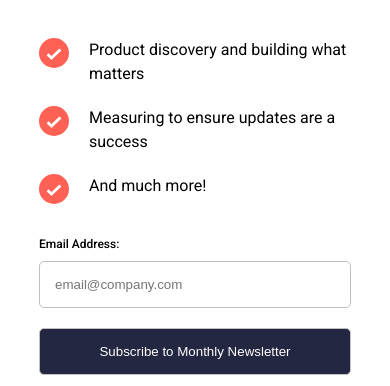
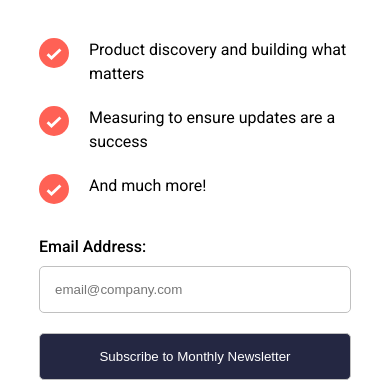
Before and after one commit to majortilt/newsletter_signup_form, a plain HTML site: page index.html in a window 390 px wide. Shown: the part 484-870 px from the top of the page. Drawn offline with Linux system fonts and the light colour scheme; files whose address does not match are found by name.

Commit message:
applied fixes to js and styling

```diff
--- a/app.js
+++ b/app.js
@@ -55,4 +55,5 @@ const removeSuccess = () => {
     header.style.display ='';
     success.classList.add('success-message');
     success.classList.remove('visible-success');
+    email.innerHTML = '';
 }
--- a/index.html
+++ b/index.html
@@ -25,7 +25,9 @@
             </div>
             </div>
             <div class="email-updates">
-                <label for="email" id="emailLabel"> Email Address:</label><span id="emailError"> Valid Email Required</span>
+                <div class="emailValidation">
+                    <label for="email" id="emailLabel"> Email Address:</label><span id="emailError"> Valid Email Required</span>
+                </div>
                 <input type="email" id="email" placeholder="email@company.com">
                 <button class="submitBtn" id="submit"> Subscribe to Monthly Newsletter </button>
             </div>
--- a/style.css
+++ b/style.css
@@ -129,6 +129,12 @@ body {
     padding-bottom: 5%;
 }
 
+.emailValidation {
+    display: flex;
+    flex-direction: row;
+    justify-content: space-between;
+}
+
 h1 {
     padding-bottom: 20px;;
 }
@@ -141,7 +147,7 @@ h4 {
     font-weight: 400;
 }
 #emailLabel {
-    font-size: 12px;
+    font-size: 16px;
     font-weight: 500;
     margin-bottom: 10px;
 }
@@ -190,6 +196,7 @@ h4 {
 #emailError {
     display: none;
     color: red;
+    font-size: 16px;
 }
 
 .visible-success {
@@ -209,6 +216,10 @@ h4 {
 
 .container h1 {
     font-size: 2.5em;
+}
+
+.container h3 {
+    line-height: 1.5;
 }
 
 #emailAddress {
@@ -369,7 +380,7 @@ h4 {
 
 
 #emailLabel {
-    font-size: 12px;
+    font-size: 16px;
     font-weight: 500;
     margin-bottom: 10px;
 }
```
